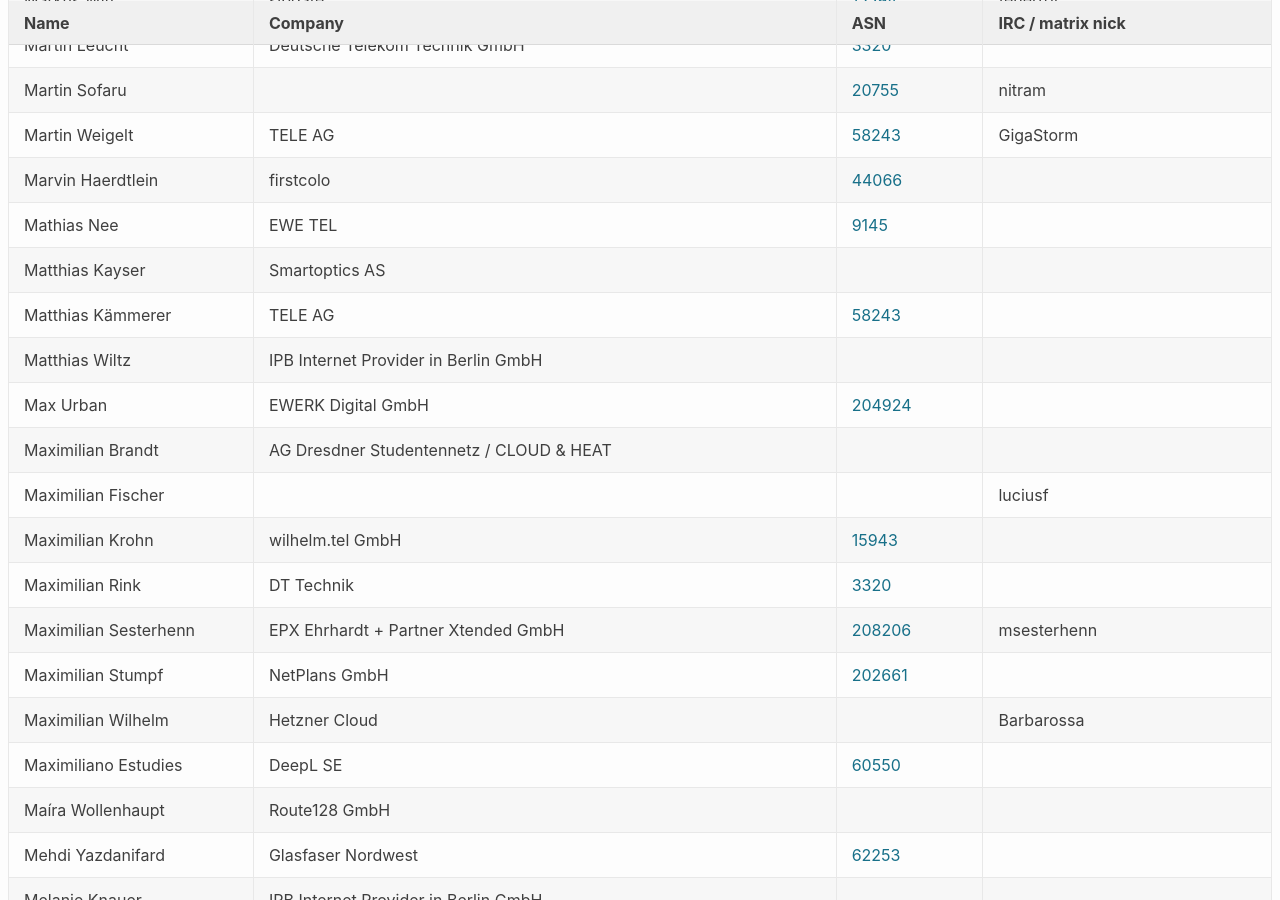
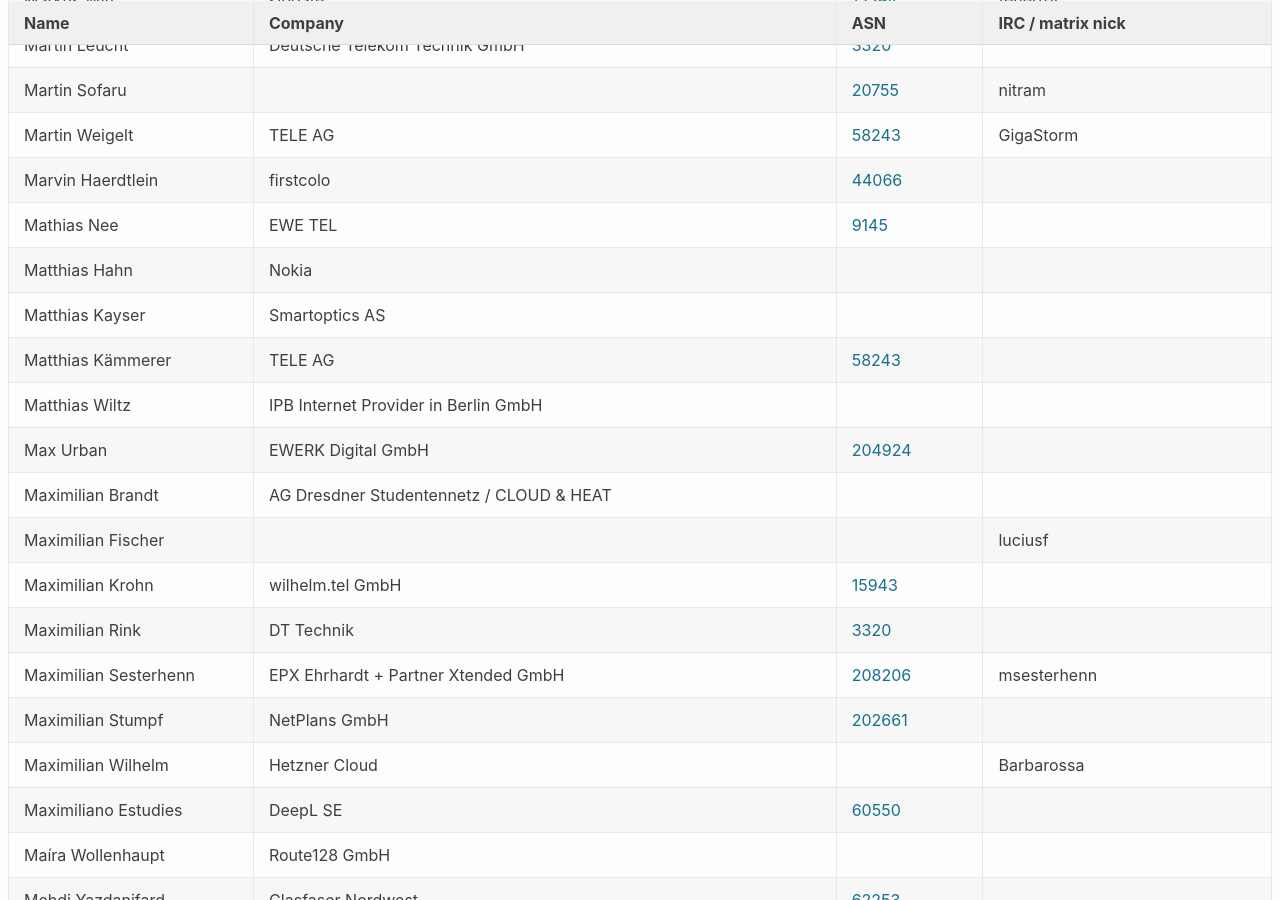
Before and after one commit to denog/pretix-attendeelist, a Jekyll site: the page built from denog16/index.markdown, in a window 1280 px wide and 900 px high, scrolled down 8326 px. Built offline with Jekyll 4.4.1, drawn with Linux system fonts in a browser that asks for light colours.

Commit message:
Latest data: Fri Oct  4 16:33:44 UTC 2024

```diff
--- a/_data/attendees_denog16_onsite.json
+++ b/_data/attendees_denog16_onsite.json
@@ -1116,6 +1116,12 @@
     "asn": "9145"
   },
   {
+    "name": "Matthias Hahn",
+    "company": "Nokia",
+    "irc": null,
+    "asn": null
+  },
+  {
     "name": "Matthias Kämmerer",
     "company": "TELE AG",
     "irc": null,
```
